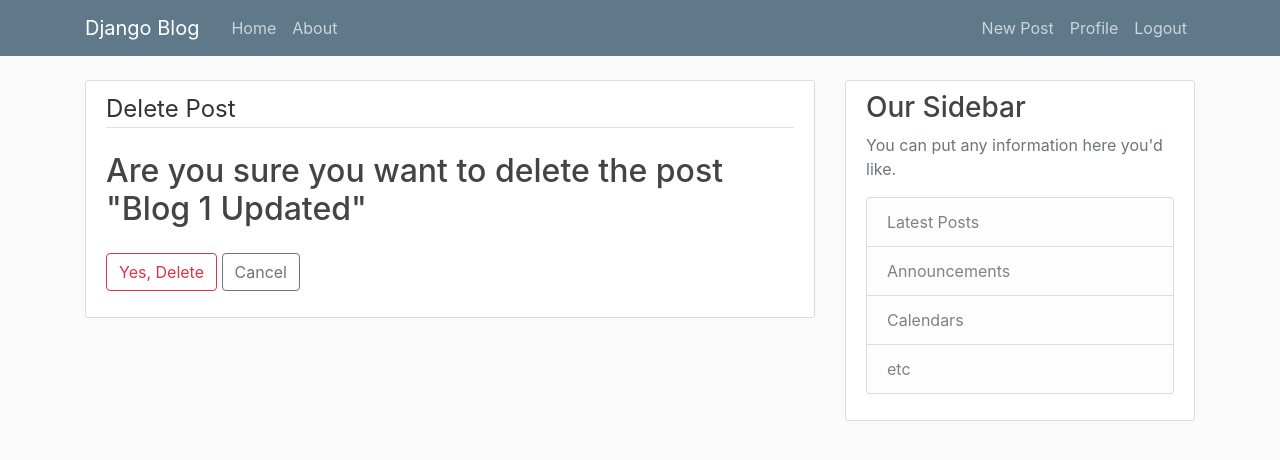
After one commit to natalygiron/project_django_2, a Django app: page /post/1/delete/ in a window 1280 px wide. The commit adds this page. Shown: the top 460 px of the page. Run offline with Django 3.2, Linux system fonts and the light colour scheme; a user stored in the database is signed in; data comes from the database, SQL or seed files in the repository; both versions use the stored data as it was after the commit; some libraries are stand-ins or nearby versions.

Commit message:
Create, update y delete

```diff
--- a/blog/models.py
+++ b/blog/models.py
@@ -1,7 +1,7 @@
 from django.db import models
 from django.utils import timezone
 from django.contrib.auth.models import User
-
+from django.urls import reverse
 # Create your models here.
 
 class Post(models.Model):
@@ -12,3 +12,6 @@ class Post(models.Model):
 
     def __str__(self):
         return self.title
+
+    def get_absolute_url(self):
+        return reverse('post-detail', kwargs={'pk': self.pk})
--- a/blog/templates/blog/base.html
+++ b/blog/templates/blog/base.html
@@ -34,6 +34,7 @@
             <!-- Navbar Right Side -->
             <div class="navbar-nav">
               {% if user.is_authenticated %}
+                <a class="nav-item nav-link" href="{% url 'post-create' %}">New Post</a>
                 <a class="nav-item nav-link" href="{% url 'profile' %}">Profile</a>
                 <a class="nav-item nav-link" href="{% url 'logout' %}">Logout</a>
               {% else %}
--- a/blog/templates/blog/home.html
+++ b/blog/templates/blog/home.html
@@ -9,7 +9,7 @@
               <a class="mr-2" href="#">{{ post.author }}</a>
               <small class="text-muted">{{ post.date_posted|date:"F d, Y" }}</small>
             </div>
-            <h2><a class="article-title" href="#">{{ post.title }}</a></h2>
+            <h2><a class="article-title" href="{% url 'post-detail' post.id %}">{{ post.title }}</a></h2>
             <p class="article-content">{{ post.content }}</p>
           </div>
         </article>
--- /dev/null
+++ b/blog/templates/blog/post_confirm_delete.html
@@ -0,0 +1,16 @@
+{% extends "blog/base.html" %}
+{% block content %}
+    <div class="content-section">
+        <form method="POST">
+            {% csrf_token %}
+            <fieldset class="form-group">
+                <legend class="border-bottom mb-4">Delete Post</legend>
+                <h2>Are you sure you want to delete the post "{{ object.title }}"</h2>
+            </fieldset>
+            <div class="form-group">
+                <button class="btn btn-outline-danger" type="submit">Yes, Delete</button>
+                <a class="btn btn-outline-secondary" href="{% url 'post-detail' object.id %}">Cancel</a>
+            </div>
+        </form>
+    </div>
+{% endblock content %}
--- a/blog/urls.py
+++ b/blog/urls.py
@@ -1,7 +1,14 @@
 from django.urls import path
+from .views import (
+    PostListView, PostDetailView, PostCreateView,
+    PostUpdateView, PostDeleteView)
 from . import views
 
 urlpatterns = [
-    path('',views.home,name='blog-home'),
+    path('',PostListView.as_view(),name='blog-home'),
+    path('post/<int:pk>/', PostDetailView.as_view(), name='post-detail'),
+    path('post/new/', PostCreateView.as_view(), name='post-create'),
+    path('post/<int:pk>/update/', PostUpdateView.as_view(), name='post-update'),
+    path('post/<int:pk>/delete/', PostDeleteView.as_view(), name='post-delete'),
     path('about/',views.about,name='blog-about'),
 ]
--- a/blog/views.py
+++ b/blog/views.py
@@ -1,5 +1,9 @@
 from django.shortcuts import render
+from django.contrib.auth.mixins import LoginRequiredMixin, UserPassesTestMixin
+from django.views.generic import (
+    ListView, DetailView, CreateView, UpdateView, DeleteView)
 from .models import Post
+
 
 #from django.http import HttpResponse
 
@@ -11,5 +15,46 @@ def home(request):
     }
     return render(request,'blog/home.html',context)
 
+class PostListView(ListView):
+    model = Post
+    template_name = 'blog/home.html' # busca una pagina <app> /<model>_<viewtype>.html
+    context_object_name = 'posts'
+    ordering = ['-date_posted']  #ordenara los posts desde nuevos a antiguos
+
+class PostDetailView(DetailView):
+    model = Post
+
+class PostCreateView(LoginRequiredMixin, CreateView):
+    model = Post
+    fields = ['title','content']
+
+    def form_valid(self, form):
+        form.instance.author = self.request.user
+        return super().form_valid(form)
+
+class PostUpdateView(LoginRequiredMixin, UserPassesTestMixin, UpdateView):
+    model = Post
+    fields = ['title', 'content']
+
+    def form_valid(self, form):
+        form.instance.author = self.request.user
+        return super().form_valid(form)
+
+    def test_func(self):
+        post = self.get_object()
+        if self.request.user == post.author:
+            return True
+        return False
+
+class PostDeleteView(LoginRequiredMixin, UserPassesTestMixin, DeleteView):
+    model = Post
+    success_url = '/'
+
+    def test_func(self):
+        post = self.get_object()
+        if self.request.user == post.author:
+            return True
+        return False
+
 def about(request):
     return render(request,'blog/about.html', {'title':'About'})
```
Also changed, not shown: blog/templates/blog/post_detail.html (added, +20 -0 lines), blog/templates/blog/post_form.html (added, +16 -0 lines), db.sqlite3, users/models.py (line endings or trailing spaces).
